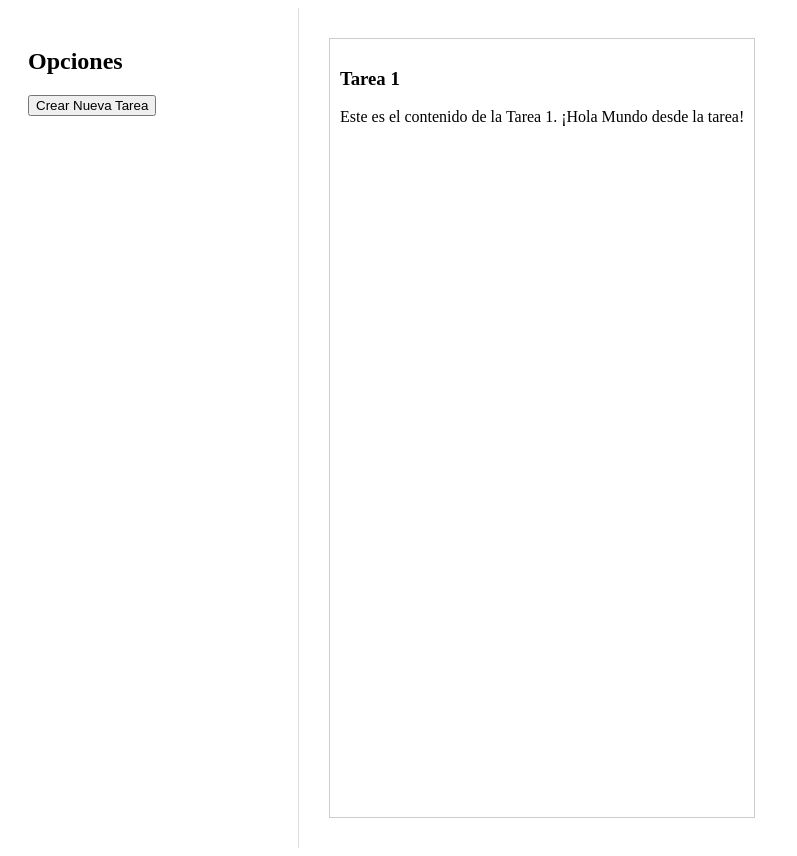
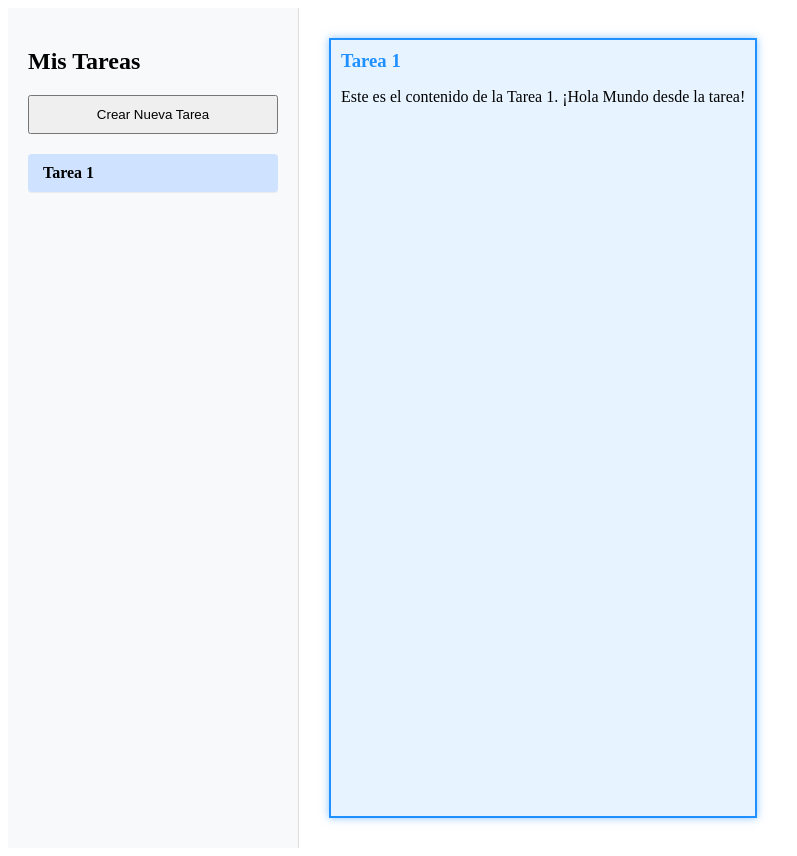
Before and after one commit to MarcusRambal/Detto, a React (Vite) app in the folder detto/: page / in a window 1280 px wide. Both pictures are taken after a click on the button "Crear Nueva Tarea". Shown: the whole page, without its empty margins (0-797 px from the left). Built offline with nearby package versions, Linux system fonts and the light colour scheme.

Commit message:
adding custom task name and task to leftbar

```diff
--- a/detto/src/App.tsx
+++ b/detto/src/App.tsx
@@ -1,4 +1,3 @@
-// src/App.tsx
 import React, { useState } from 'react';
 import Sidebar from './leftBar-component/LeftBar';
 import MainContent from './MainContent-component/mainContent';
@@ -7,23 +6,44 @@ import './App.css';
 
 const App: React.FC = () => {
   const [tasks, setTasks] = useState<Task[]>([]);
+  const [selectedTaskId, setSelectedTaskId] = useState<string | null>(null);
 
   const handleCreateTask = () => {
     const newTask: Task = {
-      id: crypto.randomUUID(), // Genera un ID único (navegadores modernos)
-      // O usa: id: Date.now().toString(), // Alternativa más simple para IDs únicos
+      id: crypto.randomUUID(),
       title: `Tarea ${tasks.length + 1}`,
       content: `Este es el contenido de la Tarea ${tasks.length + 1}. ¡Hola Mundo desde la tarea!`,
     };
     setTasks(prevTasks => [...prevTasks, newTask]);
+    setSelectedTaskId(newTask.id);
+  };
+
+  const handleUpdateTaskTitle = (taskId: string, newTitle: string) => {
+    setTasks(prevTasks =>
+      prevTasks.map(task =>
+        task.id === taskId ? { ...task, title: newTitle } : task
+      )
+    );
+  };
+
+  const handleSelectTask = (taskId: string) => {
+    setSelectedTaskId(taskId);
   };
 
   return (
     <div className="app-container" style={{ display: 'flex' }}>
-      <Sidebar onCreateTask={handleCreateTask} />
-      <MainContent tasks={tasks} />
+      <Sidebar
+        tasks={tasks}
+        selectedTaskId={selectedTaskId}
+        onCreateTask={handleCreateTask}
+        onSelectTask={handleSelectTask} // Pasar la nueva función
+      />
+      <MainContent
+        tasks={tasks}
+        selectedTaskId={selectedTaskId} // Pasar el ID seleccionado
+        onUpdateTaskTitle={handleUpdateTaskTitle}
+      />
     </div>
   );
 };
-
 export default App;
--- a/detto/src/MainContent-component/mainContent.tsx
+++ b/detto/src/MainContent-component/mainContent.tsx
@@ -1,20 +1,27 @@
-// src/components/MainContent.tsx
 import React from 'react';
 import type { Task } from '../interfaces/task';
 import TaskFile from '../taskFile-component/taskFile';
 
 interface MainContentProps {
   tasks: Task[];
+  selectedTaskId: string | null;
+  onUpdateTaskTitle: (taskId: string, newTitle: string) => void;
 }
 
-const MainContent: React.FC<MainContentProps> = ({ tasks }) => {
+const MainContent: React.FC<MainContentProps> = ({ tasks, selectedTaskId, onUpdateTaskTitle }) => {
+    const tasksToDisplay = tasks;
     return (
         <div className="main-content" style={{ flexGrow: 1, padding: '20px', display: 'flex', flexWrap: 'wrap', gap: '10px' }}>
-      {tasks.length === 0 ? (
-        <p>No hay tareas. Crea una nueva desde la barra lateral.</p>
+          {tasksToDisplay.length === 0 ? (
+            <p>No hay tareas para mostrar. Crea una nueva desde la barra lateral.</p>
           ) : (
-        tasks.map(task => (
-          <TaskFile key={task.id} task={task} />
+            tasksToDisplay.map(task => (
+              <TaskFile
+                key={task.id}
+                task={task}
+                onUpdateTaskTitle={onUpdateTaskTitle}
+                isSelected={task.id === selectedTaskId} // Pasar si esta tarea es la seleccionada
+              />
             ))
           )}
         </div>
--- a/detto/src/leftBar-component/LeftBar.tsx
+++ b/detto/src/leftBar-component/LeftBar.tsx
@@ -1,19 +1,61 @@
-// src/components/Sidebar.tsx
 import React from 'react';
+import type { Task } from '../interfaces/task';
 
 interface LeftbarProps {
+  tasks: Task[];
+  selectedTaskId: string | null;
   onCreateTask: () => void;
+  onSelectTask: (taskId: string) => void;
 }
 
-const LeftBar: React.FC<LeftbarProps> = ({ onCreateTask }) => {
+const LeftBar: React.FC<LeftbarProps> = ({ tasks, selectedTaskId, onCreateTask, onSelectTask }) => {
   return (
-    <div className="sidebar" style={{ width: '250px', borderRight: '1px solid #ddd', padding: '20px', height: '100vh' }}>
-      <h2>Opciones</h2>
-      <button onClick={onCreateTask}>
+    <div
+      className="sidebar"
+      style={{
+        width: '250px',
+        borderRight: '1px solid #ddd',
+        padding: '20px',
+        height: '100vh',
+        backgroundColor: '#f8f9fa',
+        display: 'flex',
+        flexDirection: 'column',
+      }}
+    >
+      <h2>Mis Tareas</h2>
+      <button onClick={onCreateTask} style={{ marginBottom: '20px', padding: '10px', cursor: 'pointer' }}>
         Crear Nueva Tarea
       </button>
+      <div className="task-list" style={{ overflowY: 'auto', flexGrow: 1 }}>
+        {tasks.length === 0 ? (
+          <p style={{ color: '#6c757d' }}>No hay tareas aún.</p>
+        ) : (
+          <ul style={{ listStyle: 'none', padding: 0, margin: 0 }}>
+            {tasks.map(task => (
+              <li
+                key={task.id}
+                onClick={() => onSelectTask(task.id)}
+                style={{
+                  padding: '10px 15px',
+                  cursor: 'pointer',
+                  borderBottom: '1px solid #e9ecef',
+                  backgroundColor: task.id === selectedTaskId ? '#cfe2ff' : 'transparent', // Resaltar seleccionado
+                  fontWeight: task.id === selectedTaskId ? 'bold' : 'normal',
+                  borderRadius: '4px',
+                  marginBottom: '5px',
+                }}
+                title={task.title} // Tooltip con el título completo
+              >
+                {/* Truncar título si es muy largo para la vista previa */}
+                {task.title.length > 20 ? `${task.title.substring(0, 20)}...` : task.title}
+              </li>
+            ))}
+          </ul>
+        )}
+      </div>
     </div>
   );
 };
 
+
 export default LeftBar;
--- a/detto/src/main.tsx
+++ b/detto/src/main.tsx
@@ -1,4 +1,3 @@
-// src/main.tsx
 import React from 'react';
 import ReactDOM from 'react-dom/client';
 import App from './App';
--- a/detto/src/taskFile-component/taskFile.tsx
+++ b/detto/src/taskFile-component/taskFile.tsx
@@ -1,15 +1,88 @@
 // src/components/TaskFile.tsx
-import React from 'react';
+import React, { useState, useRef, useEffect } from 'react';
 import type { Task } from '../interfaces/task';
 
 interface TaskFileProps {
   task: Task;
+  onUpdateTaskTitle: (taskId: string, newTitle: string) => void;
+  isSelected: boolean;
 }
 
-const TaskFile: React.FC<TaskFileProps> = ({ task }) => {
+const TaskFile: React.FC<TaskFileProps> = ({ task, onUpdateTaskTitle, isSelected }) => {
+  const [isEditingTitle, setIsEditingTitle] = useState(false);
+  const [editableTitle, setEditableTitle] = useState(task.title);
+  const inputRef = useRef<HTMLInputElement>(null);
+
+  useEffect(() => {
+    setEditableTitle(task.title);
+  }, [task.title]);
+
+
+  useEffect(() => {
+    if (isEditingTitle && inputRef.current) {
+      inputRef.current.focus();
+      inputRef.current.select();
+    }
+  }, [isEditingTitle]);
+
+  const handleTitleClick = () => {
+    setIsEditingTitle(true);
+  };
+
+  const handleTitleChange = (e: React.ChangeEvent<HTMLInputElement>) => {
+    setEditableTitle(e.target.value);
+  };
+
+  const saveTitle = () => {
+    if (editableTitle.trim() === '') {
+      setEditableTitle(task.title);
+    } else if (editableTitle !== task.title) {
+      onUpdateTaskTitle(task.id, editableTitle.trim());
+    }
+    setIsEditingTitle(false);
+  };
+
+  const handleTitleBlur = () => {
+    saveTitle();
+  };
+
+  const handleTitleKeyDown = (e: React.KeyboardEvent<HTMLInputElement>) => {
+    if (e.key === 'Enter') {
+      saveTitle();
+    } else if (e.key === 'Escape') {
+      setEditableTitle(task.title);
+      setIsEditingTitle(false);
+    }
+  };
+
   return (
-    <div className="task-file" style={{ border: '1px solid #ccc', padding: '10px', margin: '10px', minWidth: '200px' }}>
-      <h3>{task.title}</h3>
+    <div
+      className="task-file"
+      style={{
+        border: isSelected ? '2px solid dodgerblue' : '1px solid #ccc',
+        padding: '10px',
+        margin: '10px',
+        minWidth: '200px',
+        backgroundColor: isSelected ? '#e7f3ff' : '#fff',
+        boxShadow: isSelected ? '0 0 8px rgba(30, 144, 255, 0.5)' : '2px 2px 5px rgba(0,0,0,0.1)',
+        transition: 'border-color 0.3s ease, background-color 0.3s ease, box-shadow 0.3s ease',
+      }}
+    >
+      {isEditingTitle ? (
+        <input
+          ref={inputRef}
+          type="text"
+          value={editableTitle}
+          onChange={handleTitleChange}
+          onBlur={handleTitleBlur}
+          onKeyDown={handleTitleKeyDown}
+          style={{ fontSize: '1.17em', fontWeight: 'bold', width: '90%', border: '1px solid blue', padding: '2px' }}
+        />
+      ) : (
+        <h3 onClick={handleTitleClick} style={{ cursor: 'pointer', margin: '0 0 10px 0', color: isSelected ? 'dodgerblue' : 'inherit' }}>
+          {task.title}
+        </h3>
+      )}
       <p>{task.content}</p>
     </div>
   );
```
Lines whose indentation alone changed are shown as unchanged.
